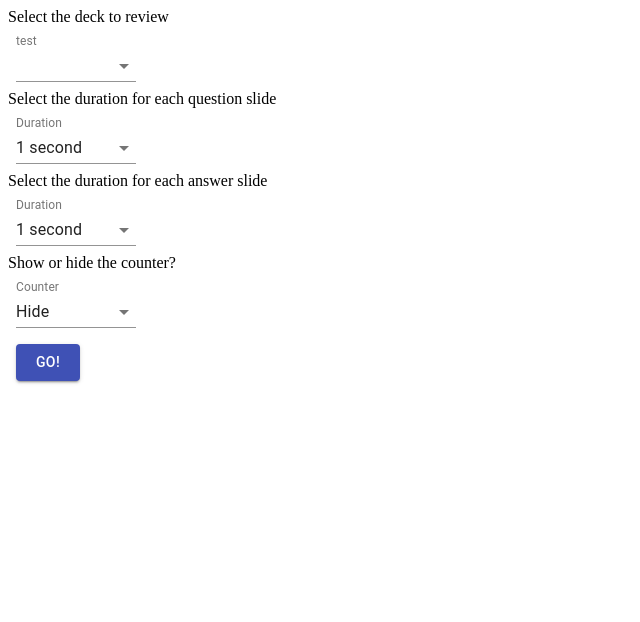
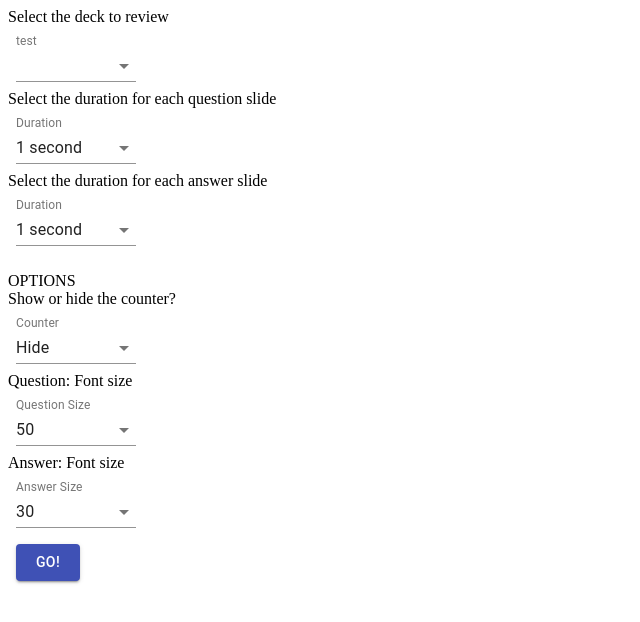
Before and after one commit to Spartacus75/mypanorama, a React (Create React App) app: page / in a window 1280 px wide. Shown: the top 622 px of the page, without its empty margins (0-640 px from the left). Built offline with nearby package versions, Linux system fonts and the light colour scheme.

Commit message:
Added features: change size of the question and answer

```diff
--- a/src/Main.js
+++ b/src/Main.js
@@ -10,6 +10,8 @@ const [valueDeckName, setValueDeckName] = useState('N2_Bumpo')
 const [valueQuestionDuration, setValueQuestionDuration] = useState('1')
 const [valueAnswerDuration, setValueAnwserDuration] = useState('1')
 const [isCounterHidden,setIsCounterHidden] = useState(false)
+const [valueQuestionSize, setValueQuestionSize] = useState('50px')
+const [valueAnswerSize, setValueAnswerSize] = useState('30px')
 //const [dataDeck, setDataDeck] = useState([])
 
 var lien = 'https://maanan.xyz/panorama/deck_N2_Bunpo.json'
@@ -67,6 +69,44 @@ const valueDuration = [
     }
   ]
 
+const questionFontSize = [
+  {
+    value: '20px',
+    label: '20'
+  },
+  {
+    value: '30px',
+    label: '30'
+  },
+  {
+    value: '40px',
+    label: '40'
+  },
+  {
+    value: '50px',
+    label: '50'
+  },
+]
+
+const answerFontSize = [
+  {
+    value: '20px',
+    label: '20'
+  },
+  {
+    value: '30px',
+    label: '30'
+  },
+  {
+    value: '40px',
+    label: '40'
+  },
+  {
+    value: '50px',
+    label: '50'
+  },
+]
+
 const handleChangeDeck = (event) => {
   setValueDeckName(event.target.value)
 }
@@ -83,6 +123,14 @@ const handleChangeIsHidden = (event) => {
   setIsCounterHidden(event.target.value)
 }
 
+const handleChangeQuestionFontSize = (event) => {
+  setValueQuestionSize(event.target.value)
+}
+
+const handleChangeAnswerFontSize = (event) => {
+  setValueAnswerSize(event.target.value)
+}
+
 const handleClickButton = () => {
 
   if (valueDeckName !== ''){
@@ -93,7 +141,9 @@ const handleClickButton = () => {
     //deckData: dataDeck,
     questionDuration: valueQuestionDuration,
     answerDuration: valueAnswerDuration,
-    isCounterHidden: isCounterHidden
+    isCounterHidden: isCounterHidden,
+    questionFontSize: valueQuestionSize,
+    answerFontSize: valueAnswerSize
   })
 
   } else {console.log('error...')}
@@ -147,12 +197,29 @@ useEffect(()=>{
         onChange={handleChangeAnswerDuration}
         value={valueAnswerDuration}
     />
+    <br/>
+    OPTIONS
+    <br/>
     <div>Show or hide the counter?</div>
     <Select
         label='Counter'
         data={dataIsHidden}
         onChange={handleChangeIsHidden}
         value={isCounterHidden}
+    />
+    <div>Question: Font size</div>
+    <Select
+        label='Question Size'
+        data={questionFontSize}
+        onChange={handleChangeQuestionFontSize}
+        value={valueQuestionSize}
+    />
+    <div>Answer: Font size</div>
+    <Select
+        label='Answer Size'
+        data={answerFontSize}
+        onChange={handleChangeAnswerFontSize}
+        value={valueAnswerSize}
     />
     <Button
         label="GO!"
--- a/src/Panorama.js
+++ b/src/Panorama.js
@@ -3,9 +3,20 @@ import axios from 'axios'
 import deck_N2_Bunpo from './deck_N2_Bunpo.json'
 import deck_N1_Bunpo from './deck_N1_Bunpo.json'
 
+
+
+export default function Panorama(props){
+
+  var deck = props.location.state.deckName
+  var questionDuration = props.location.state.questionDuration
+  var answerDuration = props.location.state.answerDuration
+  var isCounterHidden = props.location.state.isCounterHidden
+  var questionFontSize = props.location.state.questionFontSize
+  var answerFontSize = props.location.state.answerFontSize
+
   const styles ={
     questionCSS: {
-    fontSize: '50px',
+      fontSize: questionFontSize,
       border: '1px solid',
       padding: 10,
       margin: 10,
@@ -13,7 +24,7 @@ const styles ={
       backgroundColor: '#F0F8FF'
     },
     answerCSS: {
-    fontSize: '25px',
+      fontSize: answerFontSize,
       border: '1px solid',
       backgroundColor: '#FAEBD7',
       padding: 10,
@@ -36,12 +47,8 @@ const styles ={
     }
   }
 
-export default function Panorama(props){
 
-var deck = props.location.state.deckName
-var questionDuration = props.location.state.questionDuration
-var answerDuration = props.location.state.answerDuration
-var isCounterHidden = props.location.state.isCounterHidden
+
 
 switch (deck) {
 
@@ -147,6 +154,12 @@ console.log(
 <>
 <div>
 
+        <div style={styles.bouton}>
+              <button onClick={handleClick}>
+              Back to menu
+              </button>
+        </div>
+
         {isCounterHidden &&    <div>
               counter question: {counterQuestion}<br/>
               counter réponse: {counterAnswer}
@@ -178,11 +191,7 @@ console.log(
 
         <br/>
 
-        <div style={styles.bouton}>
-              <button onClick={handleClick}>
-              Back to menu
-              </button>
-        </div>
+
 
 </div>
 </>
```
Lines whose indentation alone changed are shown as unchanged.
